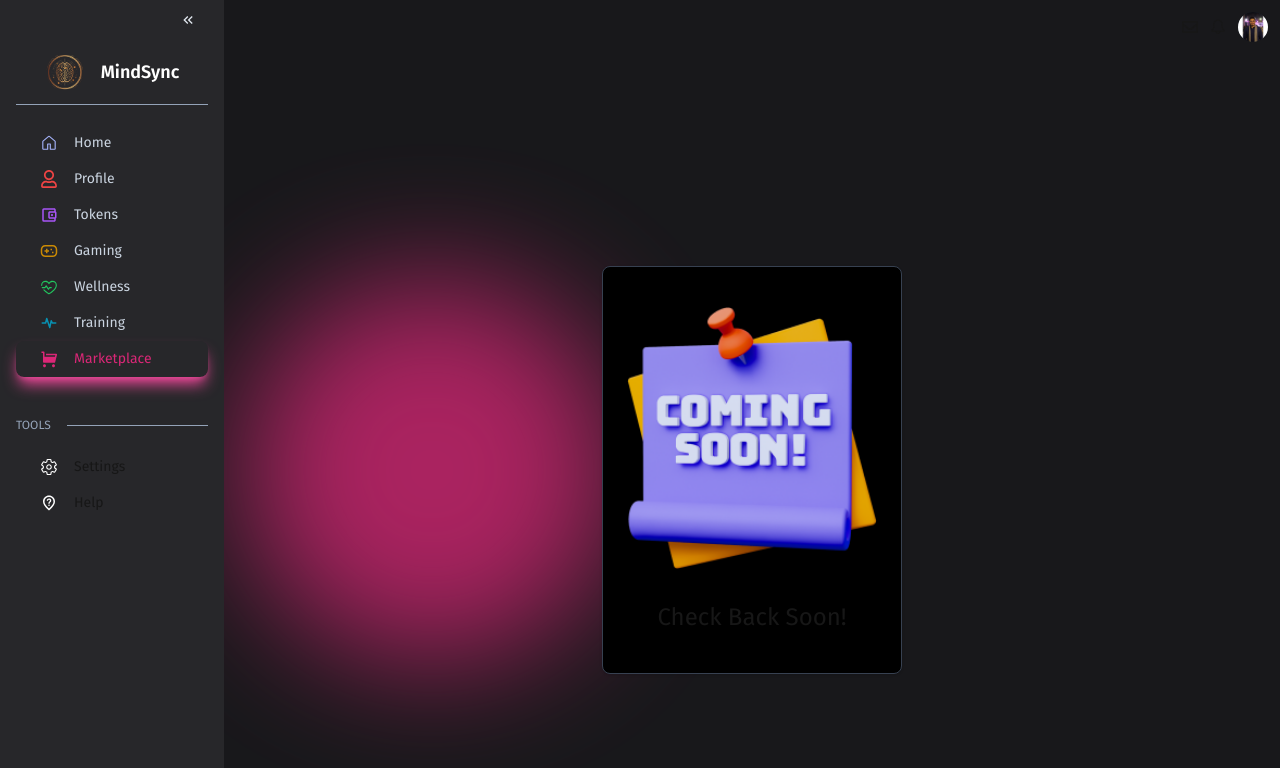
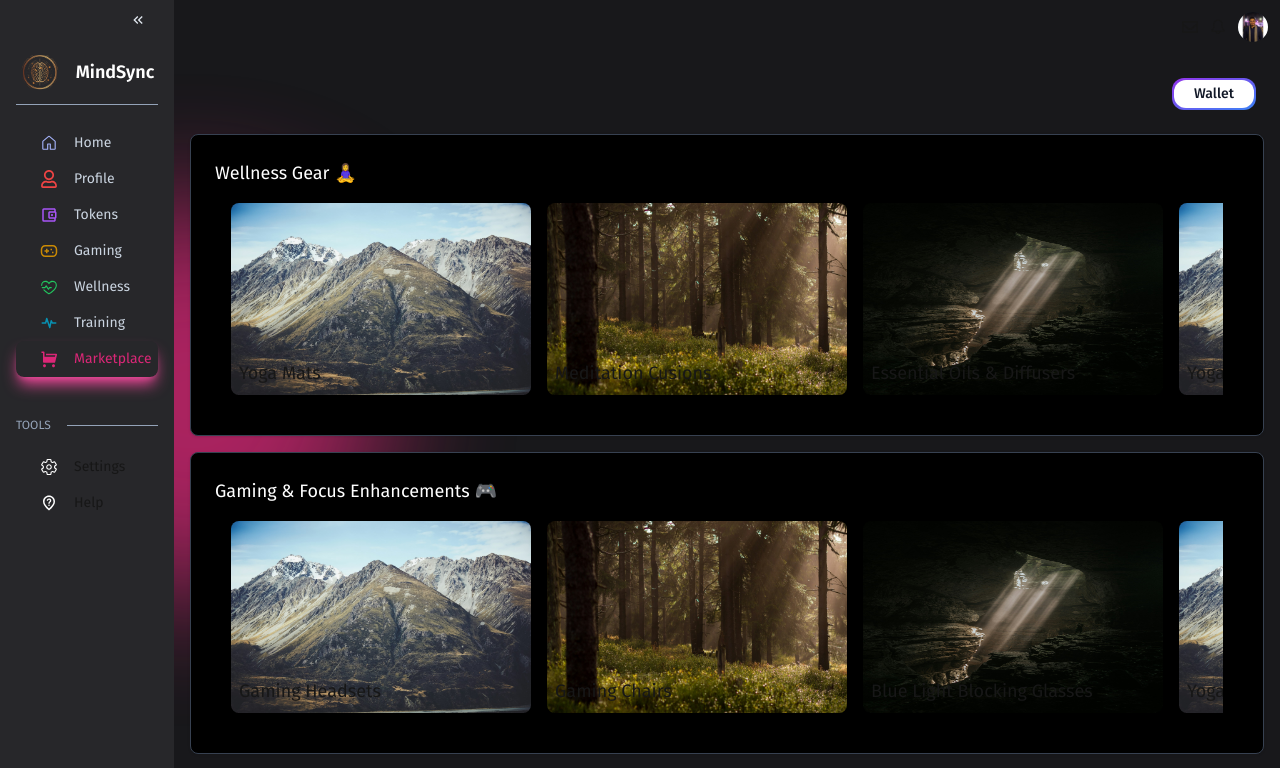
Before and after one commit to Hadi-Zaidi/mindsync, a Next.js app: page /marketplace in a window 1280 px wide. Shown: the top 768 px of the page. Built offline with nearby package versions, Linux system fonts and the light colour scheme.

Commit message:
marketplace tab

```diff
--- a/app/components/Sidebar.tsx
+++ b/app/components/Sidebar.tsx
@@ -99,6 +99,7 @@ export default function Sidebar() {
                 <MdKeyboardDoubleArrowLeft className={`${isSidebarOpen ? '' : 'rotate-180'}`} />
             </div>
 
+            <Link href="/home">
                 <div className="logo py-3 flex justify-center items-center border-b border-slate-400">
                     <Image
                         src={Logo}
@@ -110,6 +111,8 @@ export default function Sidebar() {
                         <p className="text-white text-lg font-semibold ml-4">MindSync</p>
                     )}
                 </div>
+            </Link>
+
 
             {/* Mapped Links */}
             <div className="nav-links my-5">
--- a/app/gaming/page.tsx
+++ b/app/gaming/page.tsx
@@ -188,7 +188,7 @@ export default function Page() {
     return (
         <div className="min-h-screen bg-zinc-900 relative">
             {/* Glow effect container */}
-            <div className="absolute inset-0 z-0 flex justify-start items-center pointer-events-none">
+            <div className="fixed inset-0 z-0 flex justify-start items-center pointer-events-none">
                 <div className="w-80 h-80 md:w-96 md:h-96 bg-yellow-600 opacity-75 rounded-full blur-3xl"></div>
             </div>
             <div className='container mx-auto relative z-10'>
--- a/app/home/page.tsx
+++ b/app/home/page.tsx
@@ -10,7 +10,7 @@ export default function page() {
     return (
         <div className="min-h-screen bg-zinc-900 relative ">
             {/* Glow effect container */}
-            <div className="absolute inset-0 z-0 flex justify-start items-center pointer-events-none">
+            <div className="fixed inset-0 z-0 flex justify-start items-center pointer-events-none">
                 <div className="w-80 h-80 md:w-96 md:h-96 bg-indigo-400 opacity-75 rounded-full blur-3xl"></div>
             </div>
             <div className='container mx-auto relative z-10'> {/* Added relative z-10 */}
--- a/app/marketplace/page.tsx
+++ b/app/marketplace/page.tsx
@@ -1,30 +1,144 @@
 import Image from 'next/image'
 import React from 'react'
 import Soon from '@/app/images/coming-soon.png'
+import img1 from '@/app/images/1.jpg'
+import img2 from '@/app/images/2.jpg'
+import img3 from '@/app/images/3.jpg'
+import Link from 'next/link'
+
+
+
+const cards = [
+    {
+        id: 1,
+        heading: "Wellness Gear 🧘‍♀️",
+        images: [
+            { id: 1, img: img1, link: "#", imgHead: "Yoga Mats" },
+            { id: 2, img: img2, link: "#", imgHead: "Meditation Cusions" },
+            { id: 3, img: img3, link: "#", imgHead: "Essential Oils & Diffusers" },
+            { id: 4, img: img1, link: "#", imgHead: "Yoga Mats" },
+            { id: 5, img: img2, link: "#", imgHead: "Yoga Mats" },
+            { id: 6, img: img3, link: "#", imgHead: "Yoga Mats" },
+            { id: 7, img: img1, link: "#", imgHead: "Yoga Mats" },
+            { id: 8, img: img2, link: "#", imgHead: "Yoga Mats" },
+
+        ],
+    },
+    {
+        id: 2,
+        heading: "Gaming & Focus Enhancements 🎮",
+        images: [
+            { id: 1, img: img1, link: "#", imgHead: "Gaming Headsets" },
+            { id: 2, img: img2, link: "#", imgHead: "Gaming Chairs" },
+            { id: 3, img: img3, link: "#", imgHead: "Blue Light Blocking Glasses" },
+            { id: 4, img: img1, link: "#", imgHead: "Yoga Mats" },
+            { id: 5, img: img2, link: "#", imgHead: "Yoga Mats" },
+            { id: 6, img: img3, link: "#", imgHead: "Yoga Mats" },
+            { id: 7, img: img1, link: "#", imgHead: "Yoga Mats" },
+            { id: 8, img: img2, link: "#", imgHead: "Yoga Mats" },
+
+        ],
+    },
+    {
+        id: 3,
+        heading: "Biofeedback Devices 📊",
+        images: [
+            { id: 1, img: img1, link: "#", imgHead: "Egg Headsets" },
+            { id: 2, img: img2, link: "#", imgHead: "Heart rate & HRV" },
+            { id: 3, img: img3, link: "#", imgHead: "Sleep Tracker" },
+            { id: 4, img: img1, link: "#", imgHead: "Yoga Mats" },
+            { id: 5, img: img2, link: "#", imgHead: "Yoga Mats" },
+            { id: 6, img: img3, link: "#", imgHead: "Yoga Mats" },
+            { id: 7, img: img1, link: "#", imgHead: "Yoga Mats" },
+            { id: 8, img: img2, link: "#", imgHead: "Yoga Mats" },
+
+        ],
+    },
+    {
+        id: 4,
+        heading: "At Home Testing home🏠",
+        images: [
+            { id: 1, img: img1, link: "#", imgHead: "Viome" },
+            { id: 2, img: img2, link: "#", imgHead: "Zoe" },
+            { id: 3, img: img3, link: "#", imgHead: "invivo" },
+            { id: 4, img: img1, link: "#", imgHead: "Yoga Mats" },
+            { id: 5, img: img2, link: "#", imgHead: "Yoga Mats" },
+            { id: 6, img: img3, link: "#", imgHead: "Yoga Mats" },
+            { id: 7, img: img1, link: "#", imgHead: "Yoga Mats" },
+            { id: 8, img: img2, link: "#", imgHead: "Yoga Mats" },
+
+        ],
+    },
+    {
+        id: 5,
+        heading: "Exclusive Music Playlist 🎵",
+        images: [
+            { id: 1, img: img1, link: "#", imgHead: "Spartan Training Gorunds" },
+            { id: 2, img: img2, link: "#", imgHead: "Marpheus' Dojo" },
+            { id: 3, img: img3, link: "#", imgHead: "The Dragon's Peak" },
+            { id: 4, img: img1, link: "#", imgHead: "Yoga Mats" },
+            { id: 5, img: img2, link: "#", imgHead: "Yoga Mats" },
+            { id: 6, img: img3, link: "#", imgHead: "Yoga Mats" },
+            { id: 7, img: img1, link: "#", imgHead: "Yoga Mats" },
+            { id: 8, img: img2, link: "#", imgHead: "Yoga Mats" },
+
+        ],
+    },
+]
 
 export default function page() {
     return (
         <div className="min-h-screen bg-zinc-900 relative">
             {/* Glow effect container */}
-            <div className="absolute inset-0 z-0 flex justify-start items-center pointer-events-none">
+            <div className="fixed inset-0 z-0 flex justify-start items-center pointer-events-none">
                 <div className="w-80 h-80 md:w-96 md:h-96 bg-pink-600 opacity-75 rounded-full blur-3xl"></div>
             </div>
-            <div className='container mx-auto relative z-10 flex justify-center items-center min-h-screen'>
-                <div className="card ">
-                    <div className="block max-w-sm h-4/5 p-6 bg-black border border-gray-700 rounded-lg shadow">
-                        <div className="main-div flex flex-col justify-center items-center h-full">
-                            <Image
-                                src={Soon}
-                                width={250}  // Smaller icon on mobile
-                                height={100}
-                                alt="Coin Icon"
-                                className="my-4"
-                            />
-                            <p className="text-lg text-center my-4 sm:text-2xl">Check Back Soon!</p>
+            {/* <div className='container mx-auto relative z-10 flex justify-center items-center min-h-screen'>*/}
+            <div className='container mx-auto relative z-10'>
+                <div className='my-2 flex justify-end'>
+                    <Link href="#">
+                        <button className="relative inline-flex items-center justify-center p-0.5 mb-2 me-2 overflow-hidden text-sm font-medium text-gray-900 rounded-xl group bg-gradient-to-br from-purple-600 to-blue-500 group-hover:from-purple-600 group-hover:to-blue-500 hover:text-white dark:text-white focus:ring-4 focus:outline-none focus:ring-blue-30">
+                            <span className="relative px-5 py-1 transition-all ease-in duration-75 bg-white dark:bg-gray-900 rounded-xl group-hover:bg-opacity-0">
+                                Wallet
+                            </span>
+                        </button>
+                    </Link>
+                </div>
+                {cards.map((card) => (
+                    <div key={card.id} className="card my-4">
+                        <div className="block p-2 sm:p-6 bg-black border border-gray-700 rounded-lg shadow">
+                            <h1 className="text-lg text-white">{card.heading}</h1>
+                            <div className="w-full max-w-[200px] sm:max-w-5xl mx-auto p-4">
+                                <div className="overflow-x-auto scrollbar-h-2 scrollbar-thumb-rounded-full scrollbar-track-rounded-full scrollbar scrollbar-thumb-slate-900">
+                                    <div className="flex space-x-4">
+                                        {card.images.map((item) => (
+                                            <Link href={item.link}>
+                                                <div key={item.id} className=" rounded-xl min-w-[100px] sm:min-w-[300px] h-48 bg-gray-300 flex-shrink-0 relative z-0 hover:min-w-[150px] sm:hover:min-w-[350px] duration-300">
+                                                    <Image
+                                                        src={item.img}
+                                                        alt={`Image ${item.id + 1}`}
+                                                        width={200}
+                                                        height={192}
+                                                        className="object-fit w-full h-full rounded-lg"
+                                                    />
+                                                    <div className="m-2 absolute inset-0 flex items-end z-10">
+                                                        <h1 className="text-lg">{item.imgHead}</h1>
+                                                    </div>
+                                                </div>
+                                            </Link>
+                                        ))}
+                                    </div>
+                                </div>
+                            </div>
                         </div>
                     </div>
-                </div>
+                ))}
+
+
+
             </div>
+
+
         </div>
     )
 }
--- a/app/profile/page.tsx
+++ b/app/profile/page.tsx
@@ -6,7 +6,7 @@ export default function page() {
     return (
         <div className="min-h-screen bg-zinc-900 relative">
             {/* Glow effect container */}
-            <div className="absolute inset-0 z-0 flex justify-start items-center pointer-events-none">
+            <div className="fixed inset-0 z-0 flex justify-start items-center pointer-events-none">
                 <div className="w-80 h-80 md:w-96 md:h-96 bg-red-600 opacity-75 rounded-full blur-3xl"></div>
             </div>
             <div className='container mx-auto relative z-10 flex justify-center items-center min-h-screen'>
--- a/app/tokens/page.tsx
+++ b/app/tokens/page.tsx
@@ -56,7 +56,7 @@ export default function page() {
     return (
         <div className="min-h-screen bg-zinc-900 relative ">
             {/* Glow effect container */}
-            <div className="absolute inset-0 z-0 flex justify-start items-center pointer-events-none">
+            <div className="fixed inset-0 z-0 flex justify-start items-center pointer-events-none">
                 <div className="w-80 h-80 md:w-96 md:h-96 bg-purple-500 opacity-75 rounded-full blur-3xl"></div>
             </div>
             <div className='container mx-auto relative z-10'>
--- a/app/training/page.tsx
+++ b/app/training/page.tsx
@@ -100,7 +100,7 @@ export default function Page() {
     return (
         <div className="min-h-screen bg-zinc-900 relative">
             {/* Glow effect container */}
-            <div className="absolute inset-0 z-0 flex justify-start items-center pointer-events-none">
+            <div className="fixed inset-0 z-0 flex justify-start items-center pointer-events-none">
                 <div className="w-80 h-80 md:w-96 md:h-96 bg-cyan-600 opacity-75 rounded-full blur-3xl"></div>
             </div>
             <div className='container mx-auto relative z-10'>
--- a/app/wellness/page.tsx
+++ b/app/wellness/page.tsx
@@ -7,7 +7,7 @@ export default function page() {
     return (
         <div className="min-h-screen bg-zinc-900 relative">
             {/* Glow effect container */}
-            <div className="absolute inset-0 z-0 flex justify-start items-center pointer-events-none">
+            <div className="fixed inset-0 z-0 flex justify-start items-center pointer-events-none">
                 <div className="w-80 h-80 md:w-96 md:h-96 bg-green-600 opacity-75 rounded-full blur-3xl"></div>
             </div>
             <div className='container mx-auto relative z-10'>
--- a/package.json
+++ b/package.json
@@ -15,7 +15,8 @@
     "next": "14.2.14",
     "react": "^18",
     "react-dom": "^18",
-    "react-icons": "^5.3.0"
+    "react-icons": "^5.3.0",
+    "tailwind-scrollbar": "^3.1.0"
   },
   "devDependencies": {
     "@types/node": "^20",
--- a/tailwind.config.ts
+++ b/tailwind.config.ts
@@ -14,6 +14,8 @@ const config: Config = {
       },
     },
   },
-  plugins: [],
+  plugins: [
+    require('tailwind-scrollbar')({ nocompatible: true }),
+  ],
 };
 export default config;
```
Also changed, not shown: .eslintrc.json, 1 other file (tests, documents, lock files or other folders). Lines whose indentation alone changed are shown as unchanged.
